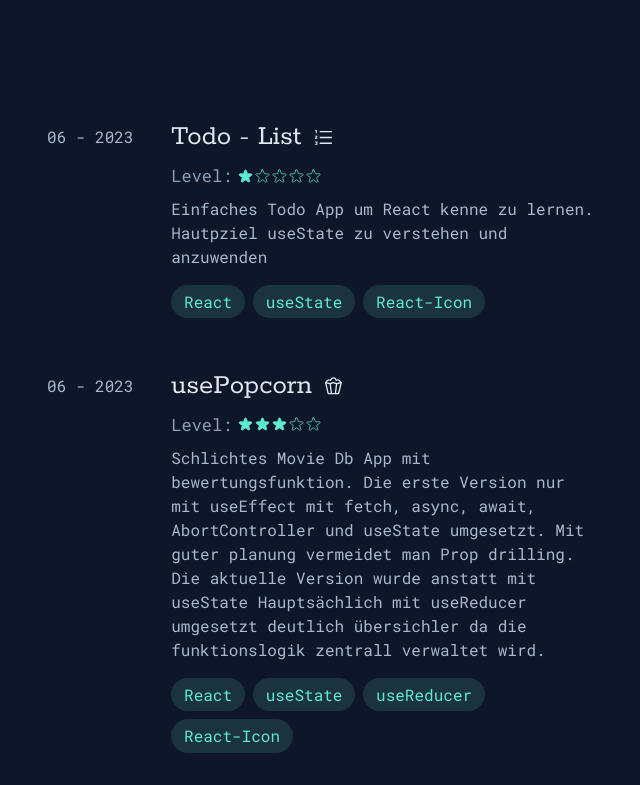
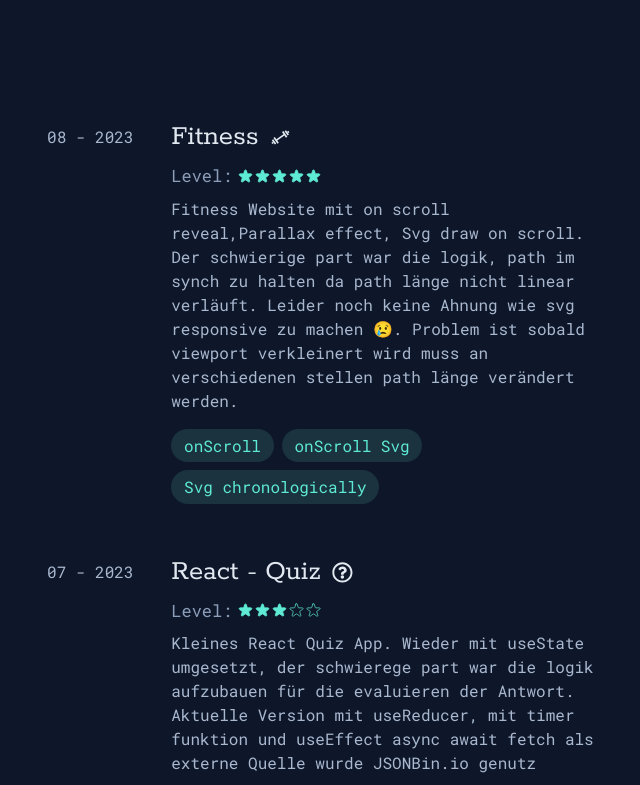
Before and after one commit to Spawn2k/react_deploy_gh, a React (Vite) app: page / in a window 1280 px wide. Shown: the part 835-1620 px from the top of the page, without its empty margins (552-1192 px from the left). Built offline with nearby package versions, Linux system fonts and the light colour scheme; a web font is replaced by a local one.

Commit message:
sort projects

```diff
--- a/src/data/projekts.jsx
+++ b/src/data/projekts.jsx
@@ -244,4 +244,9 @@ const projekts = [
   }
 ];
 
+
+projekts.sort((a,b) => {
+  return a.date < b.date ? 1: a.date > b.date ? -1: 0
+
+})
 export default projekts;
--- a/src/pages/home-page/HomePage.jsx
+++ b/src/pages/home-page/HomePage.jsx
@@ -9,6 +9,10 @@ import HomeBtn from './components/HomeBtn';
 import OnScrollHome from './components/OnScrollHome';
 import projekts from '../../data/projekts';
 import { useTitle } from '../../hooks/useTitle';
+
+
+
+
 
 const HomePage = (props) => {
   // const {} = props;
```
